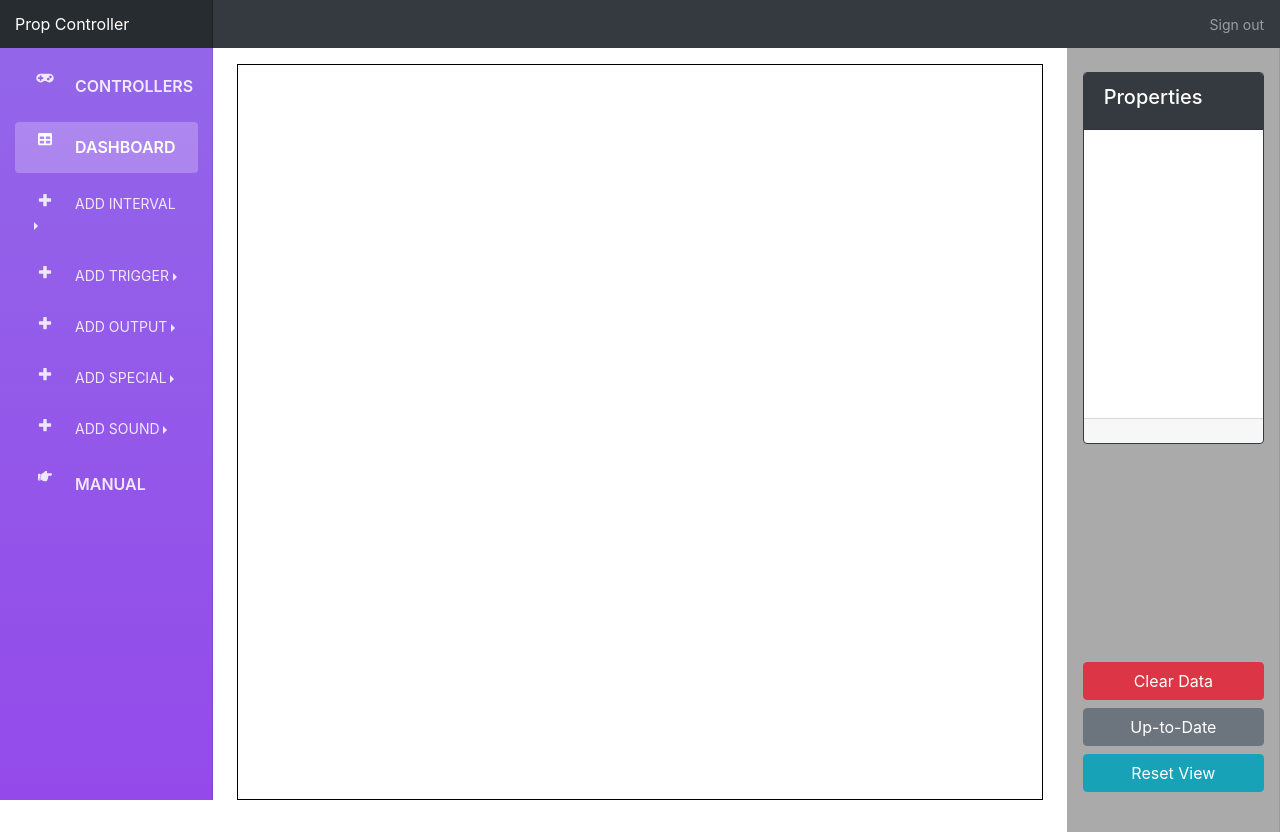
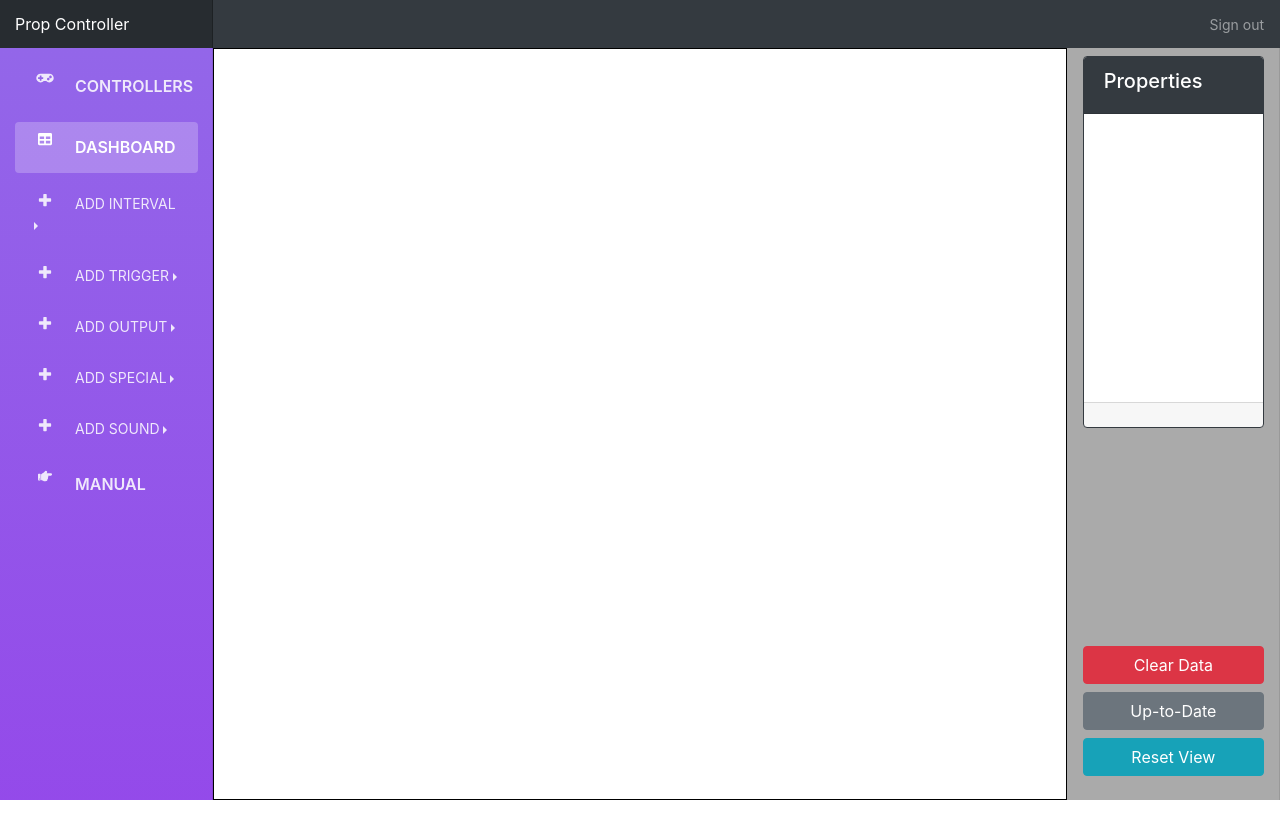
Before and after one commit to barskey/new-prop-controller, a Flask app: page /dashboard in a window 1280 px wide. After the commit the page ends 800 px from the top, so only its background shows below. Run offline with Flask 2, Linux system fonts and the light colour scheme; some libraries are stand-ins or nearby versions.

Commit message:
Fixed scroll on dashboard.

```diff
--- a/static/css/controllers.css
+++ b/static/css/controllers.css
@@ -122,7 +122,7 @@ body>.navbar-collapse .nav li.separator+.nav-item {
 
 #dashboard-container {
     overflow: hidden;
-    height: calc(100vh - 64px);
+    height: calc(100vh - 48px);
     background: repeating-linear-gradient(
       45deg,
       #eee,
--- a/templates/dashboard.html
+++ b/templates/dashboard.html
@@ -50,14 +50,14 @@
   </div>
 </div>
 
-<main role="main" class="col-md-8 ml-sm-auto pt-3 px-4">
+<main role="main" class="col-md-8 ml-sm-auto p-0">
 	<div class="container-fluid" id="dashboard-container">
 		<div id="dashboard"></div>
 	</div>
 </main>
 
 <!-- Right sticky sidebar -->
-<div class="sidebar-rt col-md-2 p-3">
+<div class="sidebar-rt col-md-2 px-3">
 	<div class="sidebar-sticky d-flex flex-column justify-content-end ">
 		<div class="card border-dark h-50 mb-2">
 			<div class="card-header bg-dark text-white">
```
